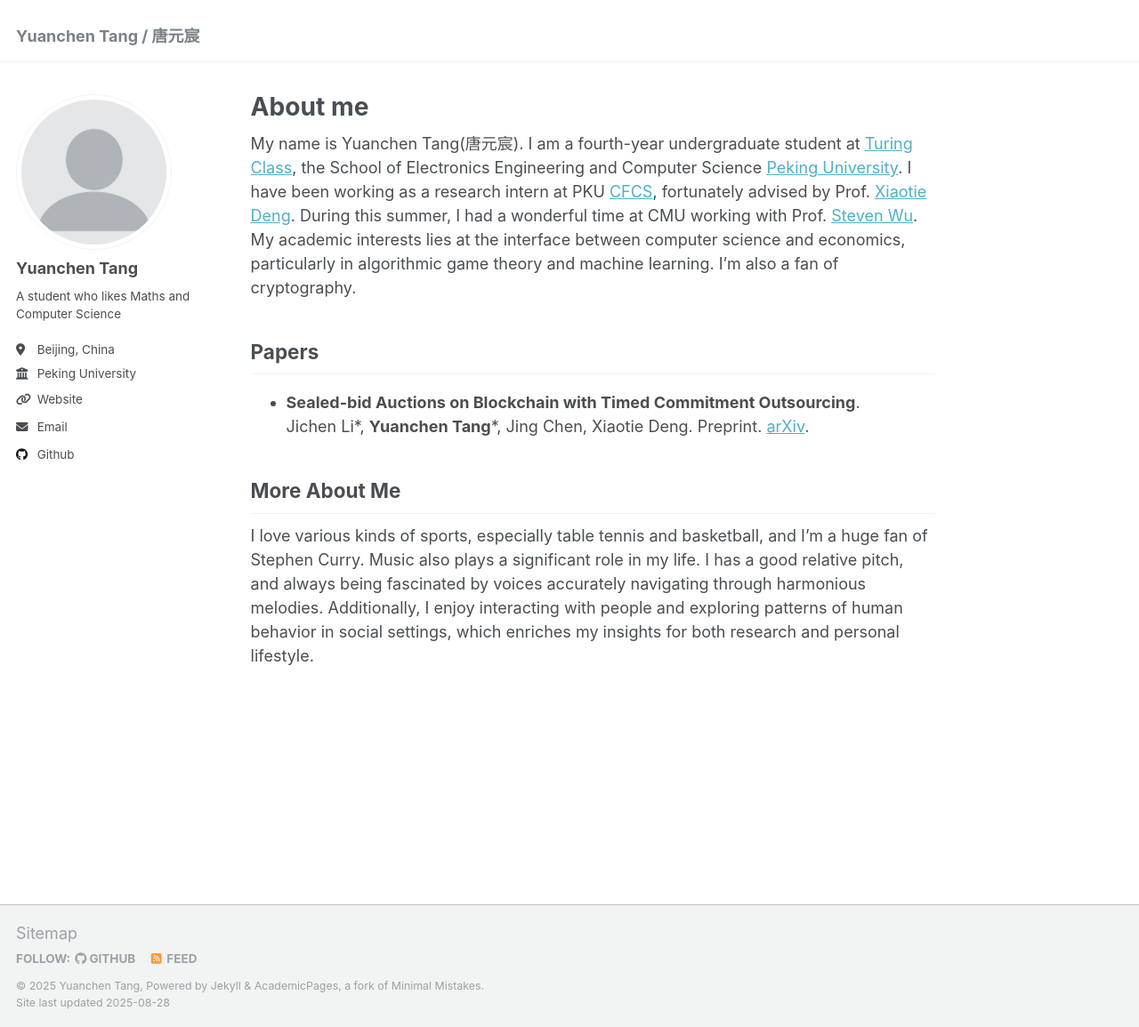
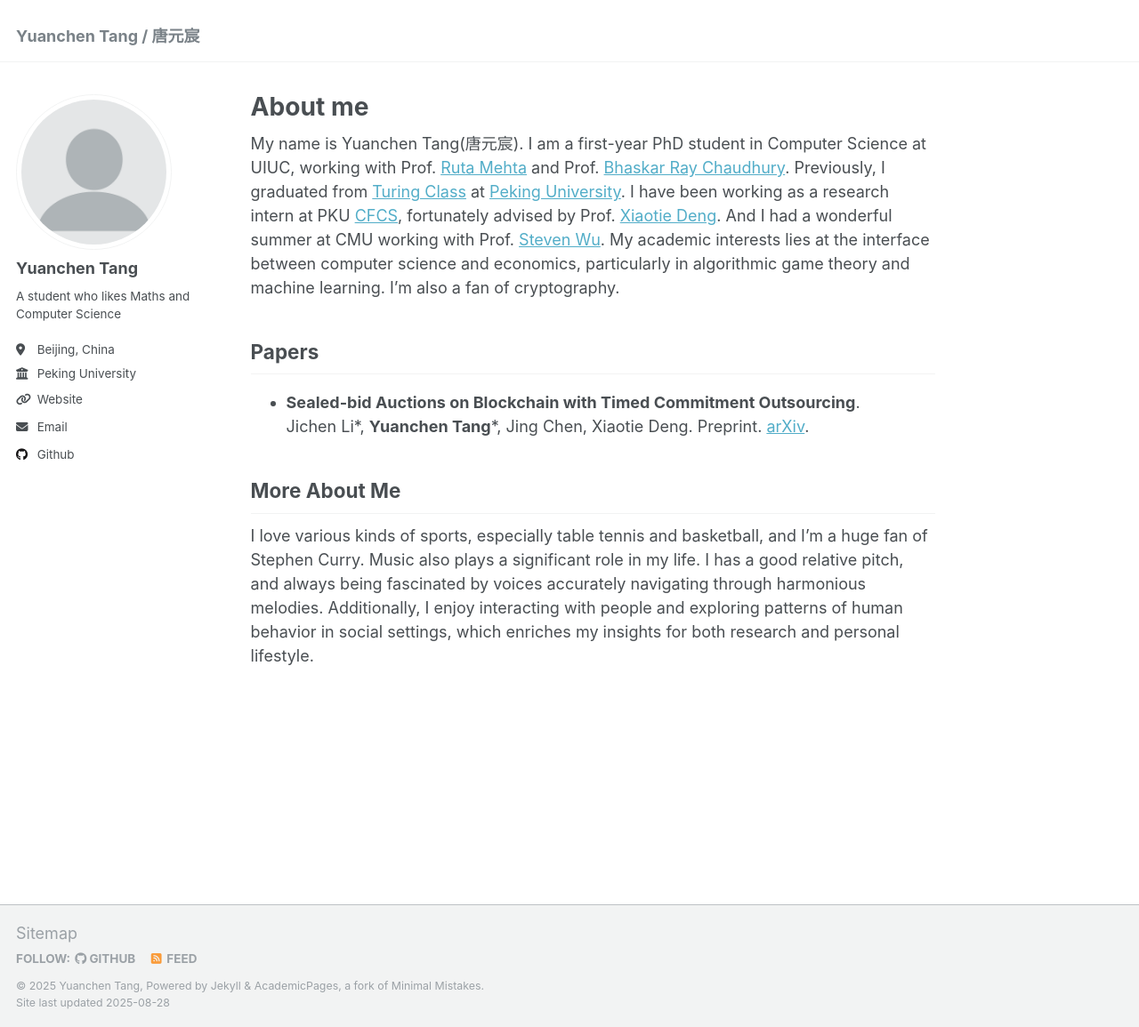
Before and after one commit to BrianTang02/briantang02.github.io, a Jekyll site: the page built from _pages/about.md, in a window 1280 px wide and 1155 px high. Shown: the whole window at 89% size. Built offline with Jekyll 4.4.1, drawn with Linux system fonts in a browser that asks for light colours.

Commit message:
Update about.md

```diff
--- a/_pages/about.md
+++ b/_pages/about.md
@@ -7,8 +7,8 @@ redirect_from:
   - /about.html
 ---
 
-My name is Yuanchen Tang(唐元宸). I am a fourth-year undergraduate student at [Turing Class](https://cfcs.pku.edu.cn/english/research/turing_program/introduction1/index.htm), the School of Electronics Engineering and Computer Science [Peking University](https://www.pku.edu.cn).
-I have been working as a research intern at PKU [CFCS](https://cfcs.pku.edu.cn/english/), fortunately advised by Prof. [Xiaotie Deng](https://cfcs.pku.edu.cn/english/people/faculty/xiaotiedeng/index.htm). During this summer, I had a wonderful time at CMU working with Prof. [Steven Wu](https://zstevenwu.com). My academic interests lies at the interface between computer science and economics, particularly in algorithmic game theory and machine learning. I'm also a fan of cryptography.
+My name is Yuanchen Tang(唐元宸). I am a first-year PhD student in Computer Science at UIUC, working with Prof. [Ruta Mehta](http://rutamehta.cs.illinois.edu/) and Prof. [Bhaskar Ray Chaudhury](https://www.bhaskar-ray-chaudhury.com/). Previously, I graduated from [Turing Class](https://cfcs.pku.edu.cn/english/research/turing_program/introduction1/index.htm) at [Peking University](https://www.pku.edu.cn).
+I have been working as a research intern at PKU [CFCS](https://cfcs.pku.edu.cn/english/), fortunately advised by Prof. [Xiaotie Deng](https://cfcs.pku.edu.cn/english/people/faculty/xiaotiedeng/index.htm). And I had a wonderful summer at CMU working with Prof. [Steven Wu](https://zstevenwu.com). My academic interests lies at the interface between computer science and economics, particularly in algorithmic game theory and machine learning. I'm also a fan of cryptography.
 
 ## Papers
 + **Sealed-bid Auctions on Blockchain with Timed Commitment Outsourcing**. <br>Jichen Li\*, **Yuanchen Tang**\*, Jing Chen, Xiaotie Deng. Preprint. [arXiv](https://arxiv.org/abs/2410.10607).
```
